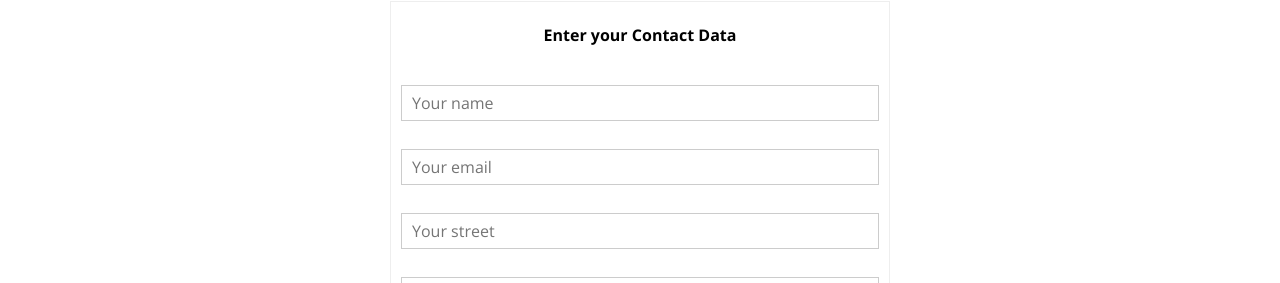
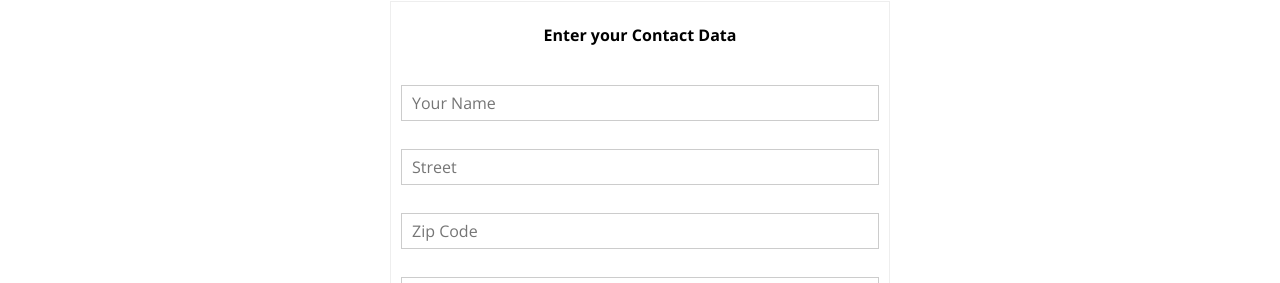
Before and after one commit to HubertSpringer/GameBlade, a React (Create React App) app in the folder Frontend/: page /Burger/Checkout in a window 1280 px wide. Both pictures are taken after a click on the button "CONTINUE". Shown: the part 517-800 px from the top of the page. Built offline with nearby package versions, Linux system fonts and the light colour scheme.

Commit message:
dynamic forms

```diff
--- a/Frontend/src/components/UI/Input/Input.js
+++ b/Frontend/src/components/UI/Input/Input.js
@@ -4,17 +4,44 @@ import classes from './Input.module.css'
 const input = (props) => {
 
 	let inputElement = null;
+	const inputClasses = [classes.InputElement];
 
-	switch(props.inputtype){
+	switch(props.elementType){
 		case('input'):
-			inputElement = <input className={classes.InputElement} {...props} />;
+			inputElement = <input
+				className={inputClasses}
+				{...props.elementConfig}
+				defaultValue={props.defaultValue}
+				onChange={props.changed}/>;
 			break;
 		case ('textarea'):
-			inputElement = <textarea className={classes.InputElement} {...props} />;
+			inputElement = <textarea
+				className={inputClasses}
+				{...props.elementConfig}
+				value={props.value}
+				onChange={props.changed}/>;
+			break;
+		case ('select'):
+			inputElement = (
+			<select
+				className={inputClasses}
+				value={props.value}
+				onChange={props.changed}>
+				{props.elementConfig.options.map(option => (
+					<option
+						key={option.value}
+						value={option.value}>
+						{option.displayValue}
+					</option>
+				))}
+			</select>);
 			break;
 		default:
-			inputElement = <input className={classes.InputElement} {...props} />;
-
+			inputElement = <input
+				className={inputClasses}
+				{...props.elementConfig}
+				value={props.value}
+				onChange={props.changed}/>;
 	}
 
 	return (
--- a/Frontend/src/containers/Checkout/ContactData/ContactData.js
+++ b/Frontend/src/containers/Checkout/ContactData/ContactData.js
@@ -8,31 +8,101 @@ import Input from '../../../components/UI/Input/Input';
 
 class ContactData extends Component {
 	state = {
-		name: '',
-		email: '',
-		street: '',
-		postalCode: '',
-		loading: false,
+		orderForm: {
+			name: {
+				elementType: 'input',
+				elementConfig: {
+					type: 'text',
+					placeholder: 'Your Name'
+				},
+				defaultValue: '',
+				value: '',
+				validation: {
+					required: true,
+					valid: false
+				},
+			},
+			street: {
+				elementType: 'input',
+				elementConfig: {
+					type: 'text',
+					placeholder: 'Street'
+				},
+				defaultValue: '',
+				value: '',
+				validation: {
+					required: true,
+					valid: false
+				},
+			},
+			zipCode: {
+				elementType: 'input',
+				elementConfig: {
+					type: 'text',
+					placeholder: 'Zip Code'
+				},
+				defaultValue: '',
+				value: '',
+				validation: {
+					minLength: 5,
+					maxLength: 5,
+					required: true,
+					valid: false
+				},
+			},
+			country: {
+				elementType: 'input',
+				elementConfig: {
+					type: 'text',
+					placeholder: 'Country'
+				},
+				defaultValue: '',
+				value: '',
+				validation: {
+					required: true,
+					valid: false
+				},
+			},
+			email: {
+				elementType: 'input',
+				elementConfig: {
+					type: 'email',
+					placeholder: 'Your E-Mail'
+				},
+				defaultValue: '',
+				value: '',
+				validation: {
+					required: true,
+					valid: false
+				},
+			},
+			deliveryMethod: {
+				elementType: 'select',
+				elementConfig: {
+					options: [
+						{ value: 'fastest', displayValue: 'Fastest'},
+						{ value: 'cheapest', displayValue: 'Cheapest'},
+					]
+				},
+				value: ''
+			},
+		},
+		loading: false
 	}
 
 	orderHandler = (event) => {
 		event.preventDefault();
 
 		this.setState( { loading: true } );
+		const formData = {};
+		for(let formElementId in this.state.orderForm){
+			formData[formElementId] = this.state.orderForm[formElementId].value;
+		}
+
 		const order = {
 			ingredients: this.props.ingredients,
 			price: this.props.price,
-			customer : {
-				name: 'A B',
-				adress: {
-					street: 'D',
-					zipCode: '87-45',
-					country: 'NMA'
-				},
-				email: 'test@test.com'
-			},
-			deliveryMethod: 'fastest',
-			loading: false
+			orderData: formData,
 		}
 
 		axios.post('/orders.json', order)
@@ -45,13 +115,60 @@ class ContactData extends Component {
 			});
 	}
 
+	checkValidity(value, rules){
+		let isValid = true;
+
+		if (rules.required) {
+			isValid = value.trim() !=='' && isValid;
+		}
+
+		if (rules.minLength) {
+			isValid = value.length >= rules.minLength && isValid
+		}
+
+		if (rules.maxLength) {
+			isValid = value.length <= rules.maxLength && isValid
+		}
+
+		return isValid;
+	}
+
+	inputChangedHandler = (event, inputIdentifier ) => {
+		const updatedOrderForm = {
+			...this.state.orderForm
+		};
+		const updatedFormelement = {
+			...updatedOrderForm[inputIdentifier]
+		};
+
+		updatedFormelement.value = event.target.value;
+		updatedFormelement.validation.valid = this.checkValidity(updatedFormelement.value, updatedFormelement.validation);
+		console.log(updatedFormelement.validation.valid);
+
+		updatedOrderForm[inputIdentifier] = updatedFormelement;
+
+		this.setState({orderForm: updatedOrderForm});
+	}
+
 	render(){
+		const formElementsArray = [];
+		for (let key in this.state.orderForm) {
+			formElementsArray.push({
+				Id: key,
+				config: this.state.orderForm[key],
+			})
+		}
+
 		let form = (
-			<form>
-				<Input inputtype="input" type="text" name="name" placeholder="Your name" />
-				<Input inputtype="input" type="email" name="email" placeholder="Your email" />
-				<Input inputtype="input" type="text" name="street" placeholder="Your street" />
-				<Input inputtype="input" type="text" name="postal" placeholder="Postal Code" />
+			<form onSubmit={this.orderHandler}>
+				{formElementsArray.map(formElement => (
+					<Input
+					key={formElement.Id}
+						elementType={formElement.config.elementType}
+						elementConfig={formElement.config.elementConfig}
+						value={formElement.config.value}
+						changed={(event) => this.inputChangedHandler(event, formElement.Id)} />
+				))}
 				<Button btnType="Success" clicked={this.orderHandler}>ORDER</Button>
 			</form>);
 
```
